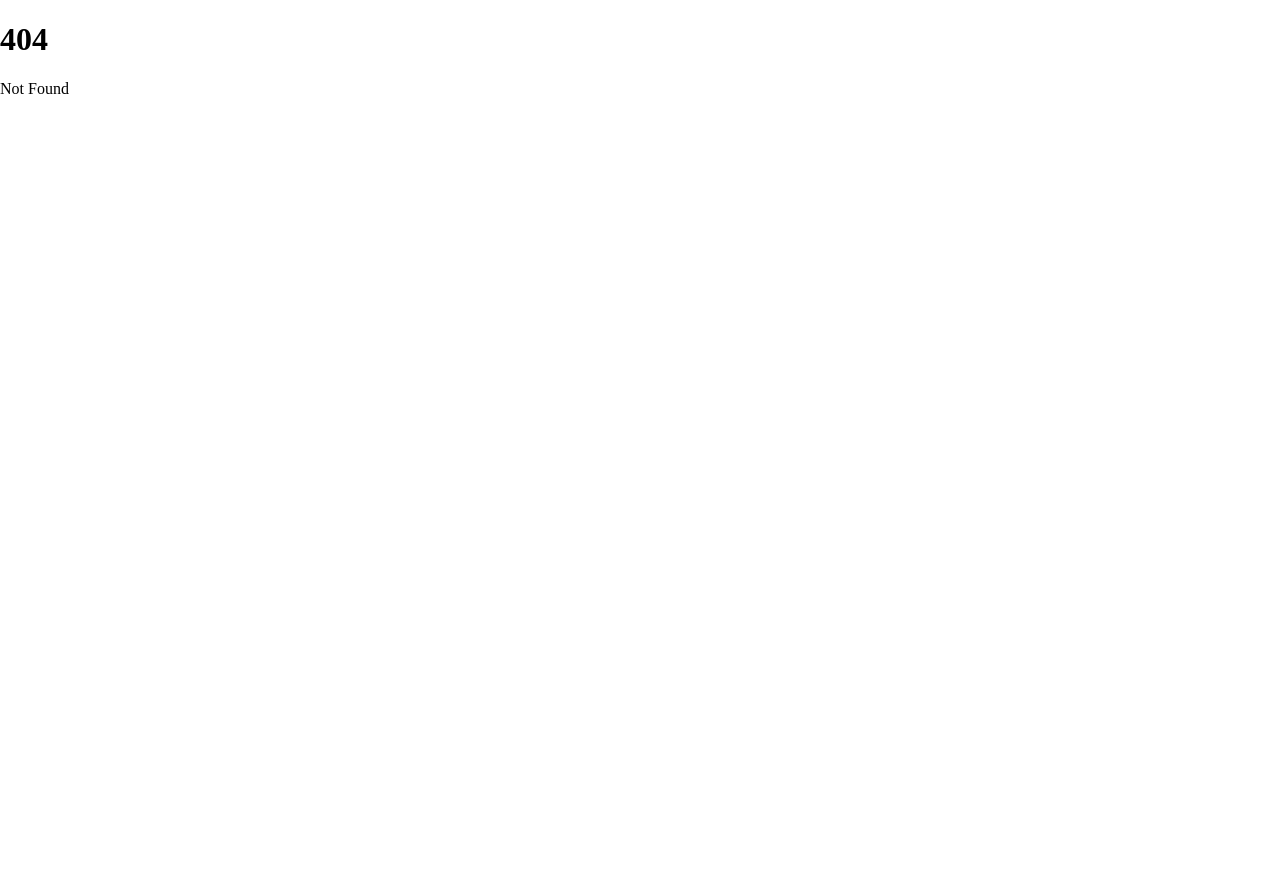
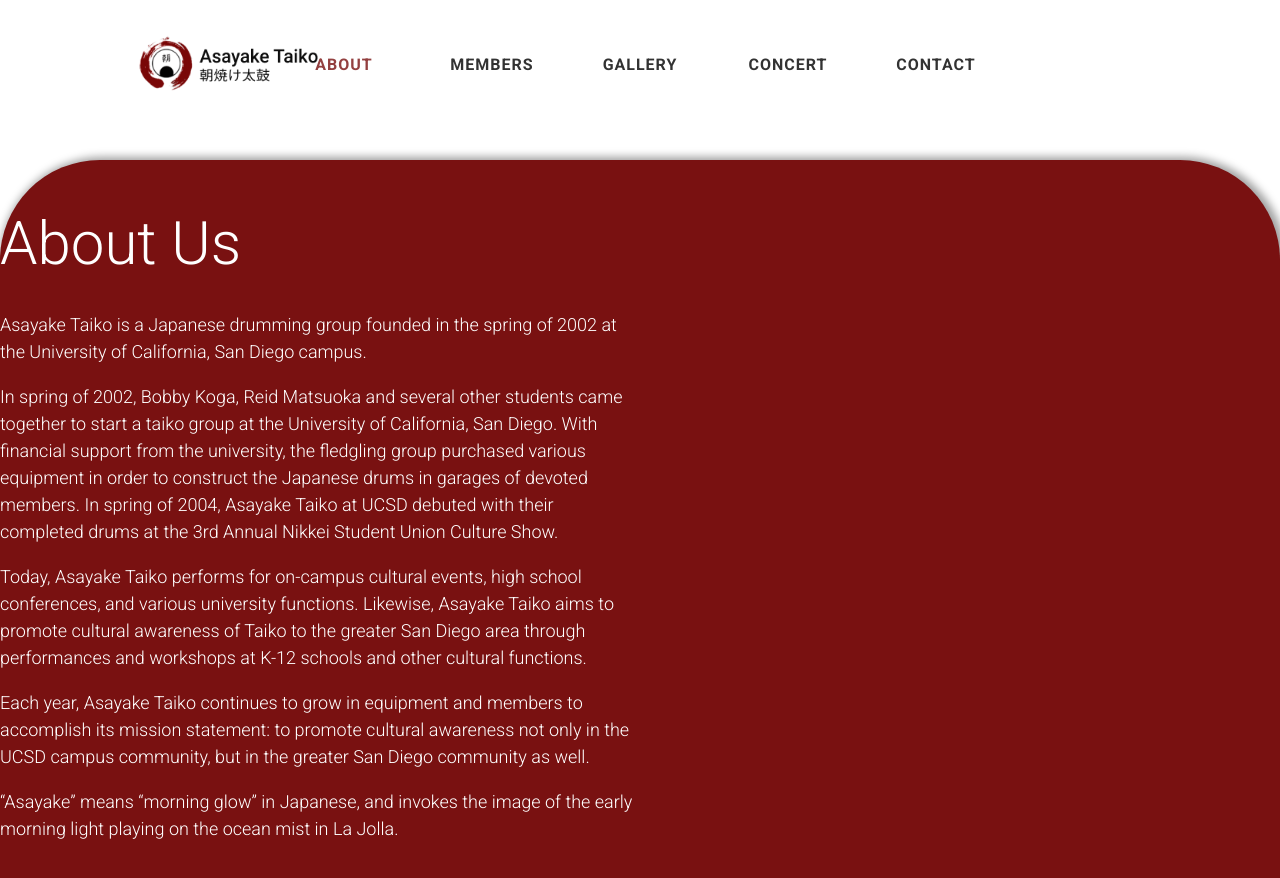
Before and after one commit to rolemadelen/asayake, a SvelteKit app: page /about in a window 1280 px wide. Before the commit this address had no page. Shown: the top 878 px of the page. Before the commit the page ends 800 px from the top, so only its background shows below. Built offline with nearby package versions, Linux system fonts and the light colour scheme.

Commit message:
About page i.p.
Signed-off-by: Jii Yoo <jiiyoo@pm.me>
Signed-off-by: Madelen Yoo <rolemadelen@pm.me>
Signed-off-by: Madelen Yoo <rolemadelen@tuta.io>

```diff
--- /dev/null
+++ b/src/routes/about/+page.svelte
@@ -0,0 +1,75 @@
+<script>
+  import Header from "/src/routes/Header.svelte"
+</script>
+
+<main class='main-wrapper'>
+  <div class='wrapper'>
+    <a href="/">
+      <img src="/asayake-logo.png" alt="logo" class="logo"/>
+    </a>
+    <Header page="about"/>
+  </div>
+  <div class='body-bg'>
+    <div class="body">
+      <div class='title'>About Us</div>
+      <p>Asayake Taiko is a Japanese drumming group founded in the spring of 2002 at the University of California, San Diego campus.</p>
+      <p>In spring of 2002, Bobby Koga, Reid Matsuoka and several other students came together to start a taiko group at the University of California, San Diego. With financial support from the university, the fledgling group purchased various equipment in order to construct the Japanese drums in garages of devoted members. In spring of 2004, Asayake Taiko at UCSD debuted with their completed drums at the 3rd Annual Nikkei Student Union Culture Show.</p>
+      <p>Today, Asayake Taiko performs for on-campus cultural events, high school conferences, and various university functions. Likewise, Asayake Taiko aims to promote cultural awareness of Taiko to the greater San Diego area through performances and workshops at K-12 schools and other cultural functions.</p>
+      <p>Each year, Asayake Taiko continues to grow in equipment and members to accomplish its mission statement: to promote cultural awareness not only in the UCSD campus community, but in the greater San Diego community as well.</p>
+      <p>“Asayake” means “morning glow” in Japanese, and invokes the image of the early morning light playing on the ocean mist in La Jolla.</p>
+    </div>
+  </div>
+</main>
+
+<style>
+  main {
+    font-family: 'Roboto', sans-serif;
+  }
+
+  .wrapper {
+    max-width: 1920px;
+  }
+
+  .logo {
+    position: absolute;
+    top: 34px;
+    left: 128px;
+    width: 200px;
+  }
+
+  .body {
+    max-width: 1280px;
+    margin: 0 auto;
+    color: #fff;
+    font-weight: 300;
+  }
+
+  .body-bg {
+    position: absolute;
+    top: 160px;
+    width: 100%;
+    height: 100vh;
+    border-radius: 100px 100px 0 0;
+    background-color: #791111;
+    padding-top: 48px;
+    box-shadow: 3px 0px 9px 3px #a0a0a0;
+    transition: top 0.5s ease-in-out;
+  }
+
+  .body .title {
+    font-size: 60px;
+    margin-bottom: 32px;
+  }
+
+  .body p {
+    width: 50%;
+    line-height: 1.5;
+    font-size: 18px;
+  }
+
+
+  .our-name {
+    font-size: 40px;
+  }
+
+</style>
```
